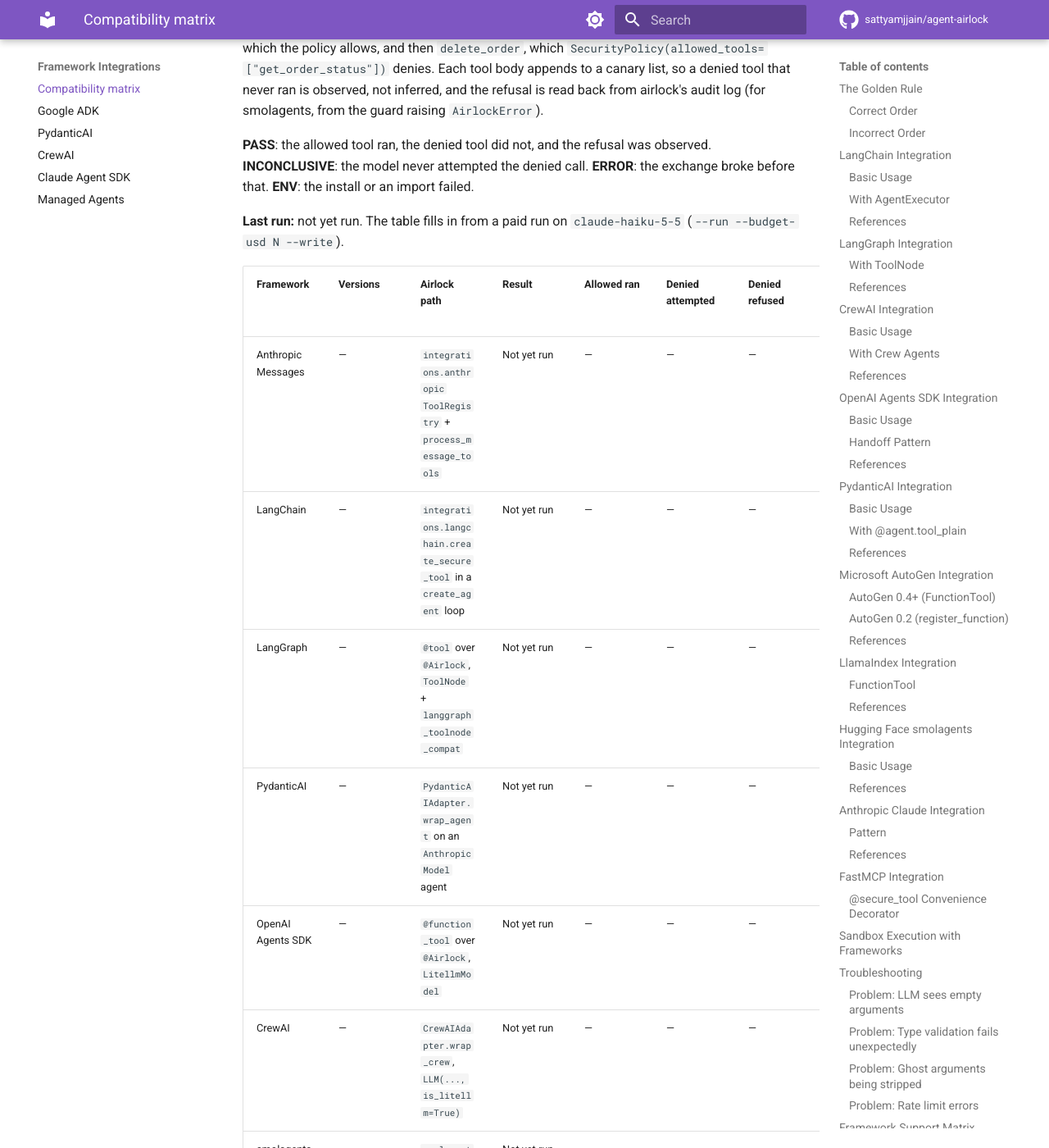
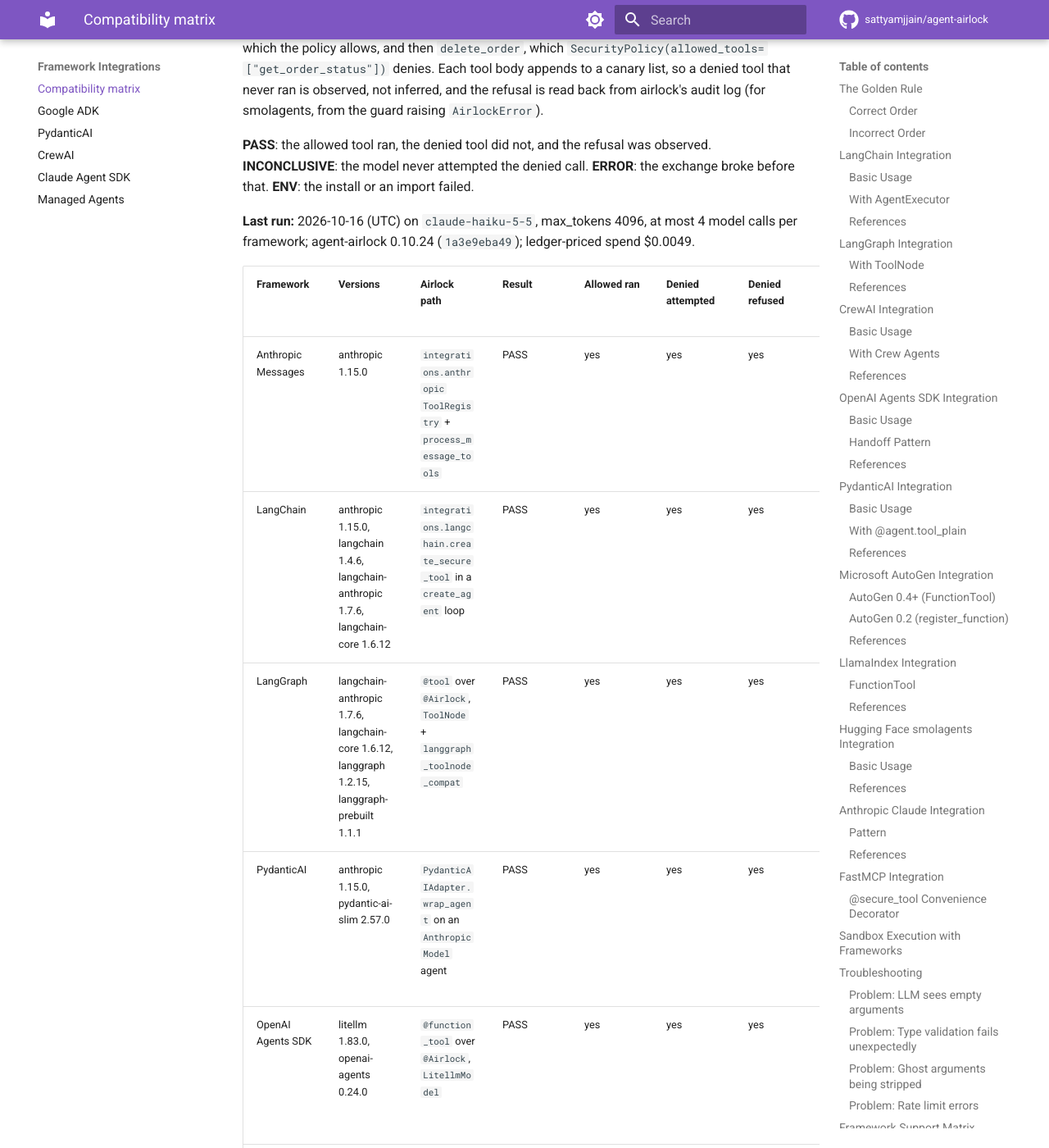
Before and after one commit to sattyamjjain/agent-airlock, an MkDocs documentation site: the page built from docs/COMPATIBILITY.md, in a window 1280 px wide and 1400 px high, scrolled down 12632 px. Shown: the whole window at 82% size. Built offline with MkDocs 1.6.1 and Material for MkDocs 9.7.7, drawn with Linux system fonts in a browser that asks for light colours; comment, search, counter and statistics services are not loaded; part of the change alters nothing that is shown; some of the changed text lies outside the part shown.

Commit message:
bench(frameworks): run the framework smoke matrix on Claude Haiku 5.5
scripts/smoke_frameworks.py --run on claude-haiku-5-5 (max_tokens 4096,
<=4 calls/framework), one allowed + one denied tool call through each
framework's airlock integration, ledger-priced spend $0.0049. Matrix written
to docs/COMPATIBILITY.md.

10/11 PASS, 1 ERROR (honest, recorded):
- AutoGen ERROR: autogen-ext always sends temperature=1.0 and needs
  anthropic<1 (pinned 0.125.0), then the run hits an autogen-side HTTP 400
  "text content blocks must be non-empty".
- Cross-cutting wire findings now on record: most framework adapters surface
  the refusal to the model as a normal tool result, not is_error; litellm-based
  adapters drop thinking blocks on the next request and their bundled model map
  lacks claude-haiku-5-5; pydantic-ai 2.57, google-adk 2.12 and
  claude-agent-sdk 0.2.168 run outside their SUPPORTED_* ranges (best-effort).

Co-Authored-By: Claude Opus 4.8 <noreply@anthropic.com>

```diff
--- a/docs/COMPATIBILITY.md
+++ b/docs/COMPATIBILITY.md
@@ -565,21 +565,21 @@ Generated by [`scripts/smoke_frameworks.py`](https://github.com/sattyamjjain/age
 
 **PASS**: the allowed tool ran, the denied tool did not, and the refusal was observed. **INCONCLUSIVE**: the model never attempted the denied call. **ERROR**: the exchange broke before that. **ENV**: the install or an import failed.
 
-**Last run:** not yet run. The table fills in from a paid run on `claude-haiku-5-5` (`--run --budget-usd N --write`).
+**Last run:** 2026-10-16 (UTC) on `claude-haiku-5-5`, max_tokens 4096, at most 4 model calls per framework; agent-airlock 0.10.24 (`1a3e9eba49`); ledger-priced spend $0.0049.
 
 | Framework | Versions | Airlock path | Result | Allowed ran | Denied attempted | Denied refused | Refusal reached the model as | Model calls | Notes |
 |---|---|---|---|---|---|---|---|---|---|
-| Anthropic Messages | — | `integrations.anthropic` `ToolRegistry` + `process_message_tools` | Not yet run | — | — | — | — | — | — |
-| LangChain | — | `integrations.langchain.create_secure_tool` in a `create_agent` loop | Not yet run | — | — | — | — | — | — |
-| LangGraph | — | `@tool` over `@Airlock`, `ToolNode` + `langgraph_toolnode_compat` | Not yet run | — | — | — | — | — | — |
-| PydanticAI | — | `PydanticAIAdapter.wrap_agent` on an `AnthropicModel` agent | Not yet run | — | — | — | — | — | — |
-| OpenAI Agents SDK | — | `@function_tool` over `@Airlock`, `LitellmModel` | Not yet run | — | — | — | — | — | — |
-| CrewAI | — | `CrewAIAdapter.wrap_crew`, `LLM(..., is_litellm=True)` | Not yet run | — | — | — | — | — | — |
-| smolagents | — | `smolagents_wrapper.wrap_agent` with a `PolicyBundle` guard raising `AirlockError` | Not yet run | — | — | — | — | — | — |
-| Google ADK | — | `google_adk.wrap_agent`, `LiteLlm` | Not yet run | — | — | — | — | — | — |
-| LlamaIndex | — | `FunctionTool.from_defaults` over `@Airlock` (example-level) | Not yet run | — | — | — | — | — | — |
-| AutoGen | — | `AssistantAgent` tools over `@Airlock` (example-level) | Not yet run | — | — | — | — | — | — |
-| Claude Agent SDK | — | `wrap_tools` then `create_sdk_mcp_server` | Not yet run | — | — | — | — | — | — |
+| Anthropic Messages | anthropic 1.15.0 | `integrations.anthropic` `ToolRegistry` + `process_message_tools` | PASS | yes | yes | yes | error | 3 | — |
+| LangChain | anthropic 1.15.0, langchain 1.4.6, langchain-anthropic 1.7.6, langchain-core 1.6.12 | `integrations.langchain.create_secure_tool` in a `create_agent` loop | PASS | yes | yes | yes | result | 3 | the refusal reaches the model as a normal tool result, not is_error |
+| LangGraph | langchain-anthropic 1.7.6, langchain-core 1.6.12, langgraph 1.2.15, langgraph-prebuilt 1.1.1 | `@tool` over `@Airlock`, `ToolNode` + `langgraph_toolnode_compat` | PASS | yes | yes | yes | result | 3 | the refusal reaches the model as a normal tool result, not is_error |
+| PydanticAI | anthropic 1.15.0, pydantic-ai-slim 2.57.0 | `PydanticAIAdapter.wrap_agent` on an `AnthropicModel` agent | PASS | yes | yes | yes | result | 3 | the refusal reaches the model as a normal tool result, not is_error; agent-airlock could not attach output sanitisation: this agent has no `output_validate` attribute (PydanticAI 2.x removed it); pydantic-ai 2.57.0 is outside SUPPORTED_PYDANTIC_AI_VERSIONS ('1.88.0', '1.89.0', '1.89.1', '2.31.1', '2.43.0'); adapter behaviour is best-effort |
+| OpenAI Agents SDK | litellm 1.83.0, openai-agents 0.24.0 | `@function_tool` over `@Airlock`, `LitellmModel` | PASS | yes | yes | yes | result | 3 | thinking blocks dropped on the next request; the refusal reaches the model as a normal tool result, not is_error; litellm 1.83.0's bundled model map lacks claude-haiku-5-5: it is known only from the map litellm fetches from GitHub at import (not offline, not with LITELLM_LOCAL_MODEL_COST_MAP=True) |
+| CrewAI | anthropic 0.73.0, crewai 1.15.28, litellm 1.105.1 | `CrewAIAdapter.wrap_crew`, `LLM(..., is_litellm=True)` | PASS | yes | yes | yes | result | 3 | thinking blocks dropped on the next request; the refusal reaches the model as a normal tool result, not is_error; litellm 1.105.1's bundled model map lacks claude-haiku-5-5: it is known only from the map litellm fetches from GitHub at import (not offline, not with LITELLM_LOCAL_MODEL_COST_MAP=True); crewai's LLM(is_litellm=True) still imports its native Anthropic provider for an anthropic/claud... |
+| smolagents | litellm 1.105.1, smolagents 1.26.0 | `smolagents_wrapper.wrap_agent` with a `PolicyBundle` guard raising `AirlockError` | PASS | yes | yes | yes | text | 4 | forces tool_choice (Haiku 5.5 accepts it; the forced call skips thinking); litellm 1.105.1's bundled model map lacks claude-haiku-5-5: it is known only from the map litellm fetches from GitHub at import (not offline, not with LITELLM_LOCAL_MODEL_COST_MAP=True); the guard's policy also allows smolagents' own final_answer tool |
+| Google ADK | google-adk 2.12.0, litellm 1.105.1 | `google_adk.wrap_agent`, `LiteLlm` | PASS | yes | yes | yes | result | 3 | thinking blocks dropped on the next request; the refusal reaches the model as a normal tool result, not is_error; litellm 1.105.1's bundled model map lacks claude-haiku-5-5: it is known only from the map litellm fetches from GitHub at import (not offline, not with LITELLM_LOCAL_MODEL_COST_MAP=True); google-adk 2.12.0 is outside SUPPORTED_GOOGLE_ADK_VERSIONS ('2.9.0',); adapter behaviour is best... |
+| LlamaIndex | anthropic 1.15.0, llama-index-core 0.14.25, llama-index-llms-anthropic 0.12.3 | `FunctionTool.from_defaults` over `@Airlock` (example-level) | PASS | yes | yes | yes | result | 3 | thinking blocks dropped on the next request; the refusal reaches the model as a normal tool result, not is_error |
+| AutoGen | anthropic 0.125.0, autogen-agentchat 0.7.5, autogen-ext 0.7.5 | `AssistantAgent` tools over `@Airlock` (example-level) | ERROR | yes | no | no | not seen | 2 | sends temperature=1.0 (the one value Haiku 5.5 accepts); thinking blocks dropped on the next request; API error: HTTP 400 invalid_request_error: messages: text content blocks must be non-empty; run error: BadRequestError: Error code: 400 - {'type': 'error', 'error': {'type': 'invalid_request_error', 'message': 'messages: text content blocks must be non-empty'}, 'request_id': 'req_011Cg6X71Mc5Zh... |
+| Claude Agent SDK | claude-agent-sdk 0.2.168 | `wrap_tools` then `create_sdk_mcp_server` | PASS | yes | yes | yes | error | 3 | Claude Code CLI apiKeySource: ANTHROPIC_API_KEY; CLI-reported cost $0.00035 over 3 turn(s); claude-agent-sdk 0.2.168 is outside SUPPORTED_SDK_VERSIONS ('0.1.58', '0.1.73', '0.2.152', '0.2.160'); adapter behaviour is best-effort |
 
 Not in the matrix:
 
```
